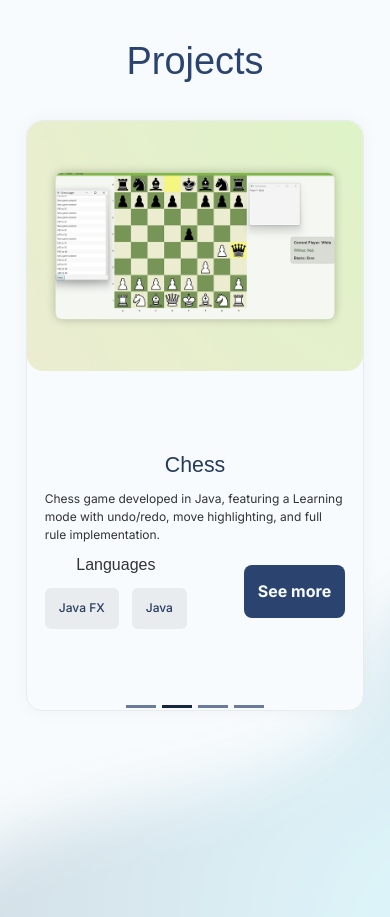
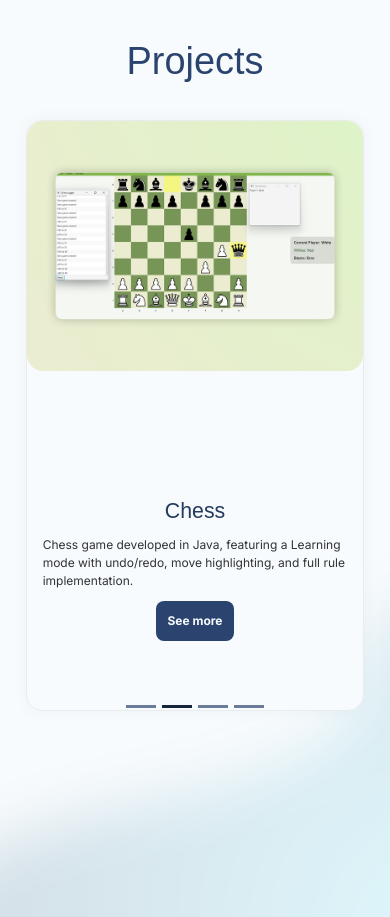
Before and after one commit to W1ntryPT/Web_Portofolio, a React (Create React App) app in the folder web_portfolio/: page / in a window 390 px wide. Shown: the part 840-1757 px from the top of the page. Built offline with nearby package versions, Linux system fonts and the light colour scheme; a web font is replaced by a local one.

Commit message:
fix: small bug phone version

```diff
--- a/web_portfolio/src/components/Sections/Projects/slide/slide.css
+++ b/web_portfolio/src/components/Sections/Projects/slide/slide.css
@@ -206,13 +206,41 @@
 }
 
 @media (max-width: 450px) {
-  .slider-item {
+  .slide-content {
+    height: auto;
+    padding: var(--spacing-2xs) var(--spacing-m);
+  }
+
+  .slide-content .content-body .title {
     font-size: var(--fs-100);
   }
-  .slide-content .content-body .title {
+
+  .slide-content .content-body .description p {
+    font-size: var(--fs-100);
+    max-height: 100px;
+    overflow-y: auto;
+  }
+
+  .slide-content .content-body .specs .slide-section {
+    gap: var(--spacing-2xs);
+  }
+
+  .slide-content .content-body .specs .languages {
+    display: none;
+  }
+
+  .slide-content .specs {
+    justify-content: center;
+  }
+
+  .slide-content .options-phone {
     font-size: var(--fs-200);
-    justify-content: center;
-    position: static;
+    margin-bottom:  calc(var(--spacing-4xl) * 2);
+  }
+
+  .specs .options-phone button {
+    padding: var(--spacing-2xs);
+    font-size: var(--fs-100);
   }
 }
 
```
